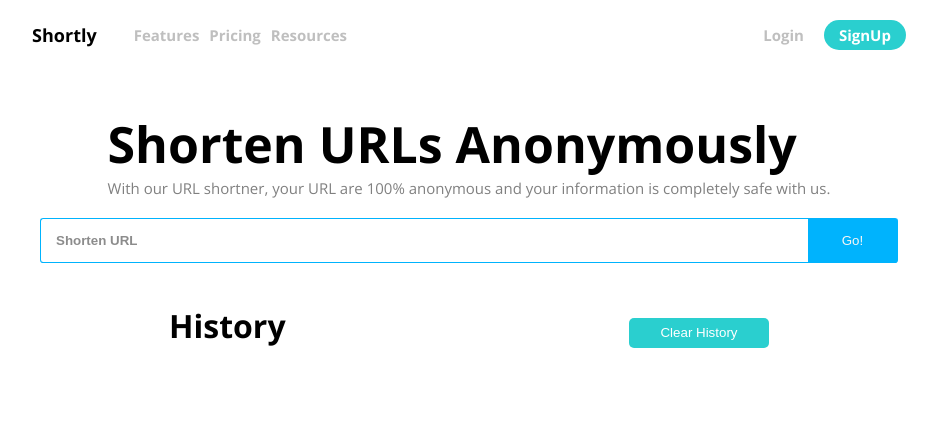
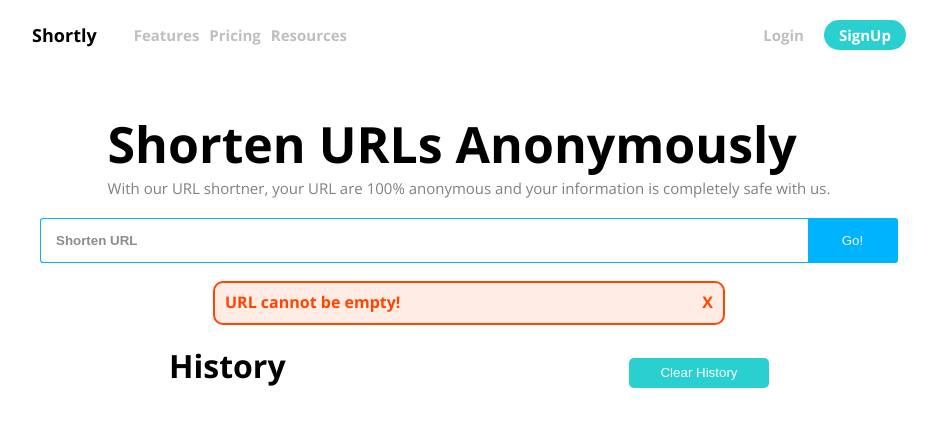
Before and after one commit to siddxharth/url-shortner, a React (Create React App) app: page / in a window 1280 px wide. Both pictures are taken after a click on the button "Go!". Shown: the top 426 px of the page, without its empty margins (171-1108 px from the left). Built offline with nearby package versions, Linux system fonts and the light colour scheme.

Commit message:
Add error msg

```diff
--- a/src/components/RecentLink.jsx
+++ b/src/components/RecentLink.jsx
@@ -10,7 +10,6 @@ export default function RecentLink(props) {
         </span>
         <span className='recent-link-right'>
           <span className='recent-link-short'>{props.short_link}</span>
-          {/* <button className='copy-btn' onClick={() => navigator.clipboard.writeText(props.short_link)}>Copy</button> */}
           <CopyToClipboard text={props.short_link}
           onCopy={() => {alert('Link copied to clipboard!')}}>
           <button className='copy-btn'>Copy</button>
--- a/src/components/ShortenLink.jsx
+++ b/src/components/ShortenLink.jsx
@@ -5,14 +5,14 @@ export default function ShortenLink() {
   const [data, setData] = useState('');
   const [text, setText] = useState('');
   var local_items = localStorage.getItem('urls');
-  const [clearLocal, setClearLocal] = useState(false);
+  // const [clearLocal, setClearLocal] = useState(false);
   const [prevURLs, setPrevURLs] = useState(local_items ? JSON.parse(local_items) : []);
   async function FetchURL(text) {
     if (text === '') {
-      alert("URL cannot be empty!");
+      setError("URL cannot be empty!");
       return;
     } else if (!(text.includes('.'))) {
-      alert('Please enter a valid URL');
+      setError('Please enter a valid URL');
       return;
     }
     var fetched_url = await fetch(`https://api.shrtco.de/v2/shorten?url=${text}`).then(
@@ -45,11 +45,18 @@ export default function ShortenLink() {
     updateRecents();
   }, [data]);
 
+  const [error, setError] = useState('');
   return (
     <div>
       <div className='url-input-container'>
         <input className="url-input" type="text" id="url-input" placeholder="Shorten URL" onChange={(e) => { setText(e.target.value); }} />
         <button className="submit-btn" type="submit" onClick={() => (handleSetData(text))}>Go!</button>
+      </div>
+      <div className='error-wrapper'>
+        <div className={`${error===''?'error-msg-hidden':'error-msg'}`}>
+          {error}
+          <div className='close-btn' onClick={() => {setError('')}}>X</div>
+        </div>
       </div>
       <div className="history-wrapper">
         <div className='history-container'>
--- a/src/styles/main.css
+++ b/src/styles/main.css
@@ -47,12 +47,42 @@ body {
     color: hsl(0, 0%, 55%);
 }
 
-.url-input::before{
+.error-wrapper{
+    display: flex;
+    align-items: center;
+    justify-content: space-around;
+    height: 2rem;
+    padding-bottom: 40px;
+}
+
+.error-msg{
+    display: flex;
+    align-items: center;
+    background-color: hsla(16, 100%, 50%, 0.1);
+    width: 40vw;
+    line-height: 1.2rem;
+    padding: 10px;
+    border: 2px solid #ff4500;
+    border-radius: 10px;
+    color: #ff4500;
+    font-weight: bold;
+    justify-content: space-between;
+}
+
+.close-btn:hover{
+    cursor: pointer;
+}
+
+.error-msg-hidden{
+    display: none;
+}
+
+.url-input-container::after{
     content: '';
     background: red;
-    display: block;
-    height: 10px;
-    width: 10px;
+    position: absolute;
+    z-index: -1;
+    transform: translateY(-25px);
 }
 
 .url-input::placeholder{
```
